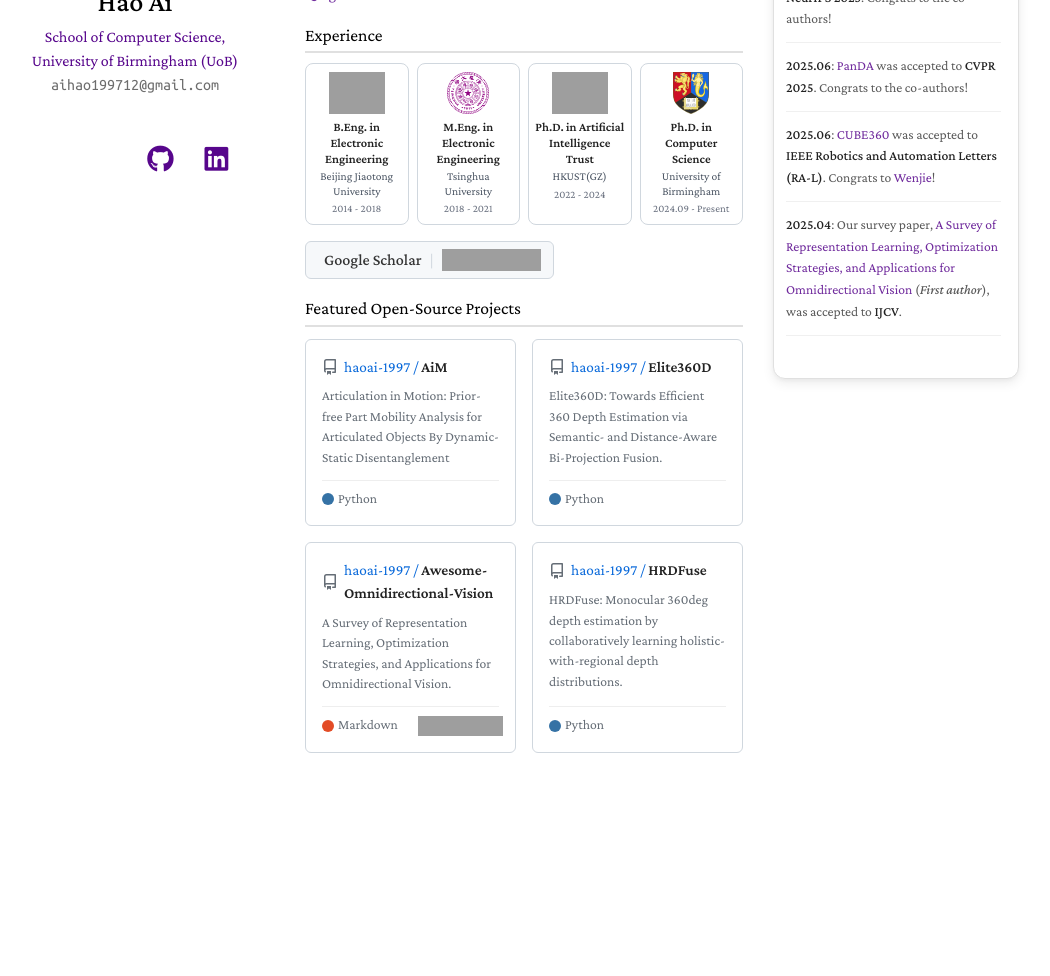
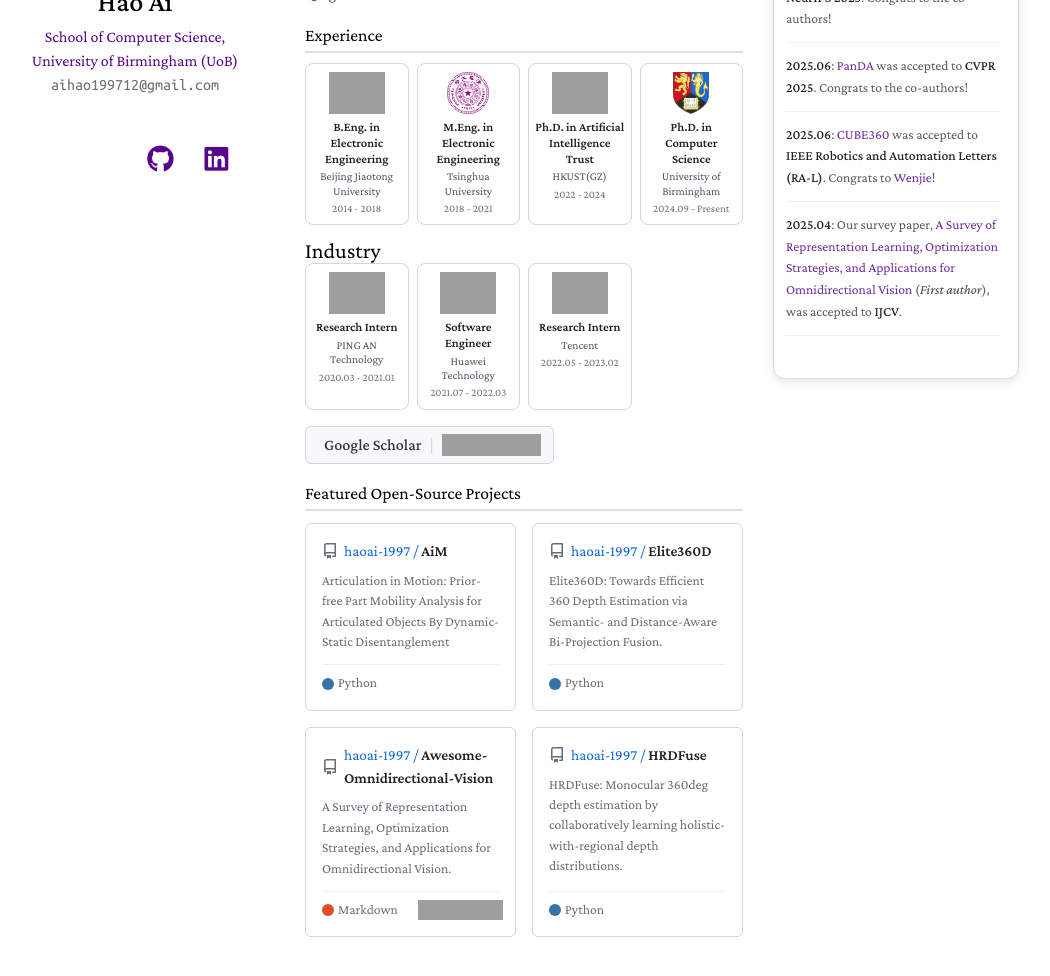
Before and after one commit to haoai-1997/haoai-1997.github.io, a Jekyll site: the page built from index.md, in a window 1280 px wide and 1319 px high. Shown: the part 308-1284 px from the top of the window, without its empty margins (133-1183 px from the left). Built offline with Jekyll 4.4.1, drawn with Linux system fonts in a browser that asks for light colours; nearby versions of some CDN libraries; a style sheet for code colours, icons or effects is not loaded; grey boxes are pictures that could not be loaded.

Commit message:
Update index.md

```diff
--- a/index.md
+++ b/index.md
@@ -46,6 +46,31 @@ I completed my master's degree under the supervision of [Prof. Qingmin Liao](htt
       <div class="experience-role">Ph.D. in Computer Science</div>
       <div class="experience-org">University of Birmingham</div>
       <div class="experience-time">2024.09 - Present</div>
+    </div>
+  </div>
+</div>
+
+<div class="industry-section">
+
+  <h3>Industry</h3>
+  <div class="experience-grid">
+     <div class="experience-item">
+      <img src="./assets/logo/pingan.jpg" alt="PINGAN logo">
+      <div class="experience-role">Research Intern</div>
+      <div class="experience-org">PING AN Technology</div>
+      <div class="experience-time">2020.03 - 2021.01</div>
+    </div>
+    <div class="experience-item">
+      <img src="./assets/logo/huawei.png" alt="HUAWEI logo">
+      <div class="experience-role">Software Engineer</div>
+      <div class="experience-org">Huawei Technology</div>
+      <div class="experience-time">2021.07 - 2022.03</div>
+    </div>
+    <div class="experience-item">
+      <img src="./assets/logo/tencent.png" alt="Tencent logo">
+      <div class="experience-role">Research Intern</div>
+      <div class="experience-org">Tencent</div>
+      <div class="experience-time">2022.05 - 2023.02</div>
     </div>
   </div>
 </div>
```
